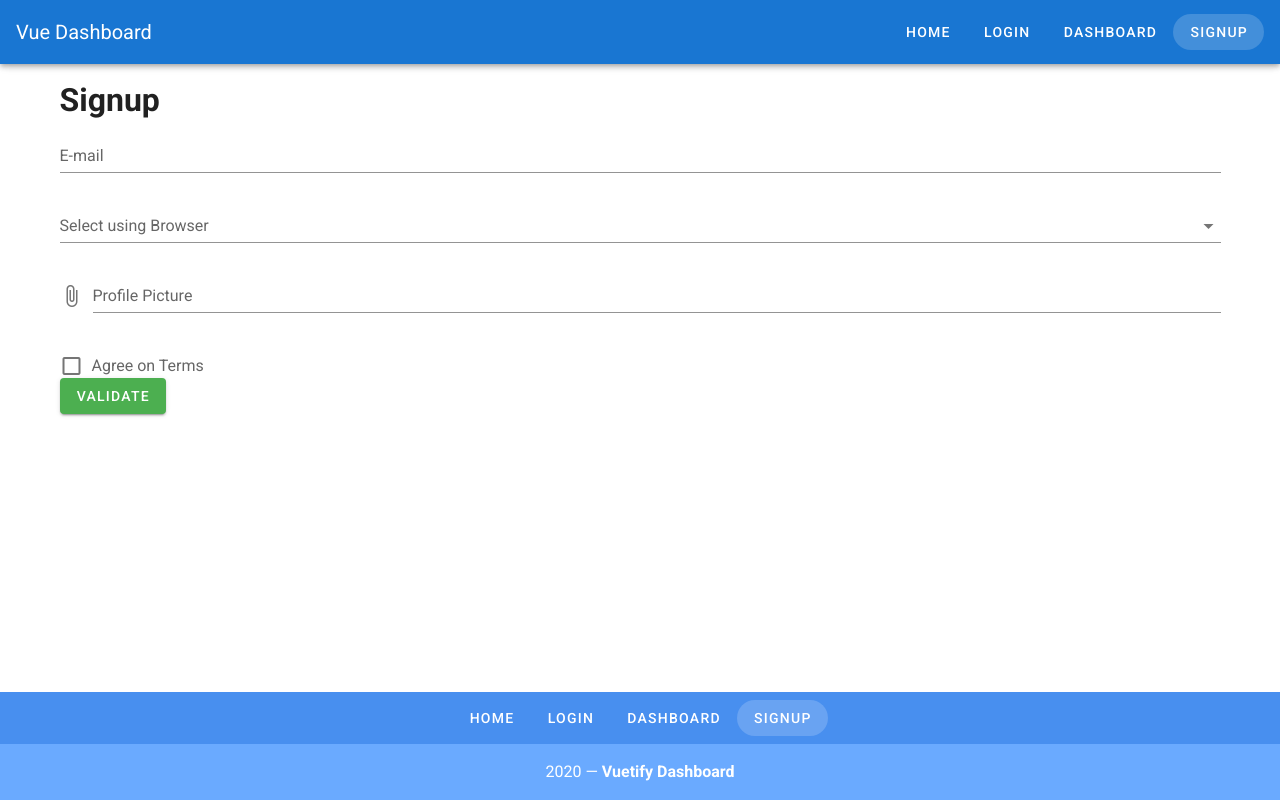
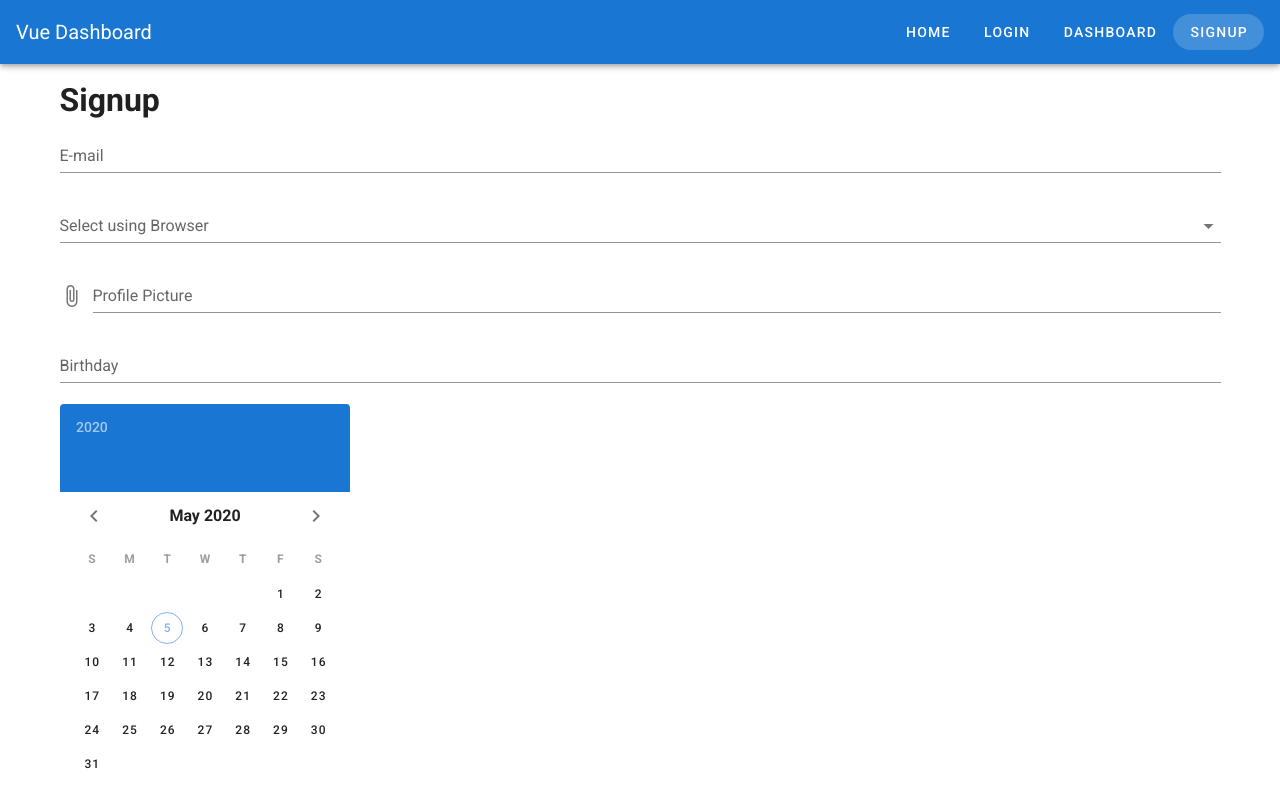
Before and after one commit to dubiBerlin/dashboard, a Vue app: page /signup in a window 1280 px wide. Shown: the top 800 px of the page. Built offline with nearby package versions, Linux system fonts and the light colour scheme.

Commit message:
add datepicker

```diff
--- a/src/views/Signup.vue
+++ b/src/views/Signup.vue
@@ -11,7 +11,6 @@
 
       <v-text-field
         v-model="email"
-        :rules="emailRules"
         label="E-mail"
         required
       ></v-text-field>
@@ -23,9 +22,11 @@
         label="Select using Browser"
         required
       ></v-autocomplete>
-
       <v-file-input multiple label="Profile Picture"></v-file-input>
-
+      <v-text-field label="Birthday" v-model="birthday"  readonly ></v-text-field>
+      <v-date-picker
+        v-model="birthday"
+      ></v-date-picker>
        <v-checkbox
         v-model="agreed"
         label="Agree on Terms"
@@ -55,11 +56,15 @@ export default {
       selectBrowser:"",
       items:["Chrome","FireFox","Opera"],
       agreed:false,
-
+      birthday:"",
+      valid:""
     }
   },
   methods:{
     validate(){
+
+    },
+    emailRules(){
 
     }
   }
```
